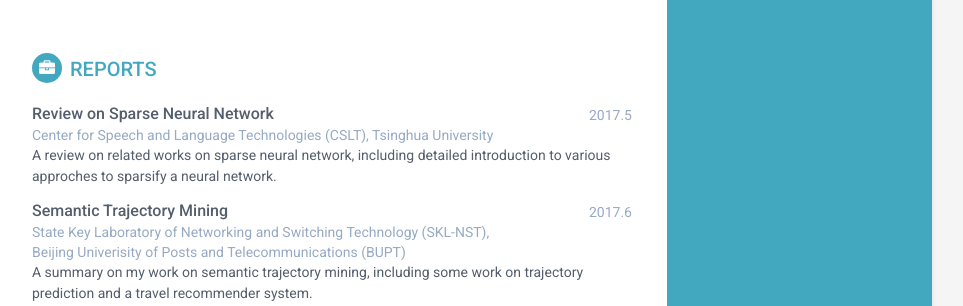
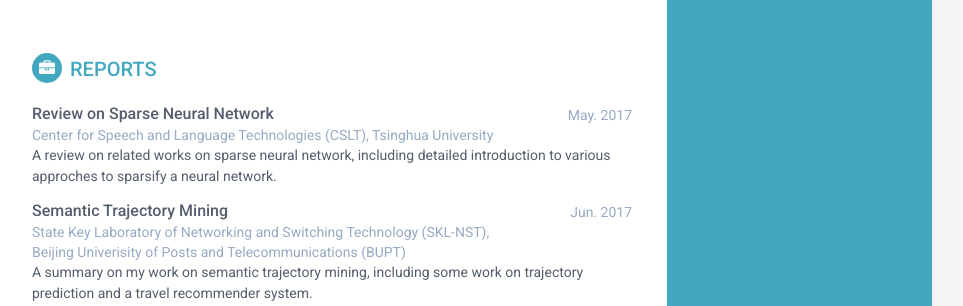
Before and after one commit to saisu123/saisu123.github.io, a Jekyll site: the page built from index.html, in a window 1280 px wide. Shown: the part 1552-1858 px from the top of the page, without its empty margins (188-1151 px from the left). Built offline with Jekyll 4.4.1, drawn with Linux system fonts in a browser that asks for light colours.

Commit message:
update time

```diff
--- a/_data/reports.yml
+++ b/_data/reports.yml
@@ -1,10 +1,10 @@
 - publication:
   role: <a href="reports/review_on_sparse_neural_network.pdf">Review on Sparse Neural Network</a>
-  time: 2017.5
+  time: May. 2017
   company: Center for Speech and Language Technologies (CSLT), Tsinghua University
   details: "A review on related works on sparse neural network, including detailed introduction to various approches to sparsify a neural network."
 - publication:
   role: <a href="reports/GPS_analysis.pdf">Semantic Trajectory Mining</a>
-  time: 2017.6
+  time: Jun. 2017
   company: State Key Laboratory of Networking and Switching Technology (SKL-NST), Beijing Univerisity of Posts and Telecommunications (BUPT)
   details: "A summary on my work on semantic trajectory mining, including some work on trajectory prediction and a travel recommender system."
```
